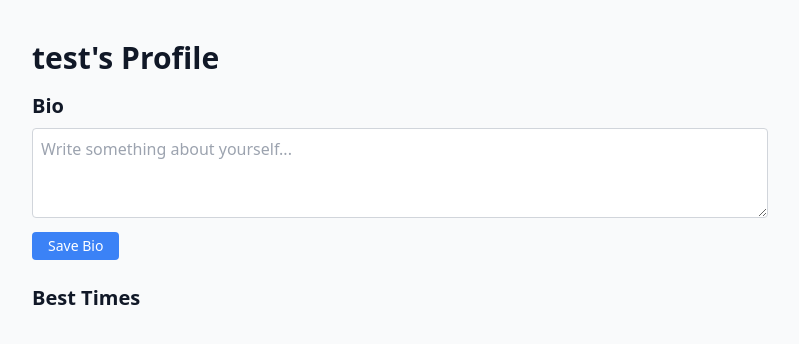
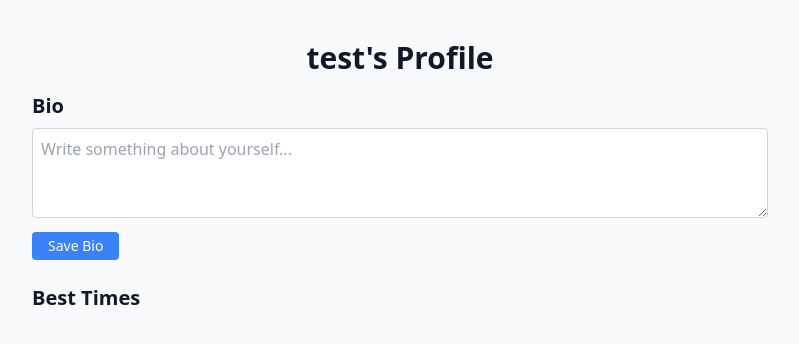
Before and after one commit to rlin49/trois_rickyl49_ethans201_hannahg61_tudorg-, a Flask app: page /profile/test in a window 1280 px wide. Shown: the part 55-399 px from the top of the page, without its empty margins (240-1039 px from the left). Run offline with Flask 3, Linux system fonts and the light colour scheme; a user stored in the database is signed in; some libraries are stand-ins or nearby versions.

Commit message:
Center align profile header for better presentation

```diff
--- a/app/templates/profile.html
+++ b/app/templates/profile.html
@@ -39,7 +39,7 @@
 </nav>
 
 <div class="max-w-3xl mx-auto mt-10 px-4">
-  <h1 class="text-3xl font-bold mb-4">{{username}}'s Profile</h1>
+  <h1 class="text-3xl font-bold text-center mb-4">{{username}}'s Profile</h1>
 
   <h3 class="text-xl font-semibold mb-2">Bio</h3>
 
```
